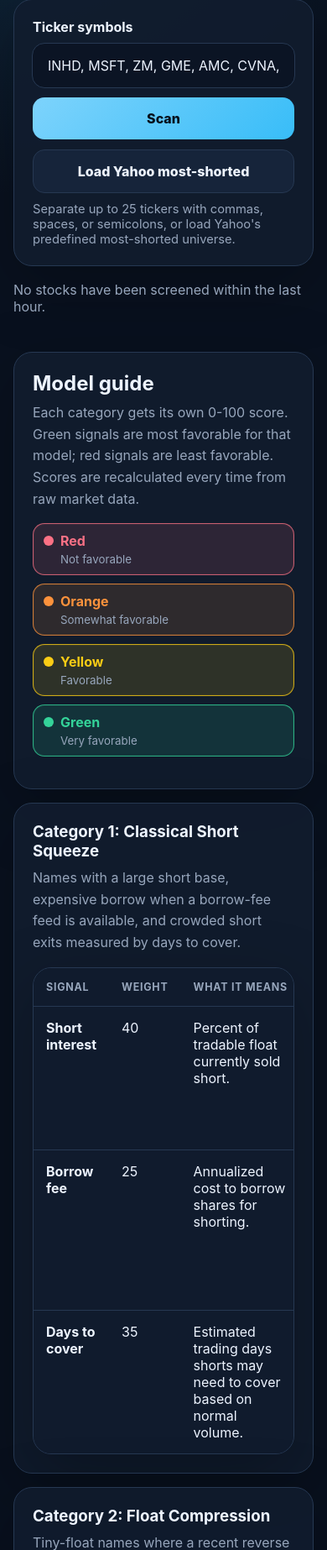
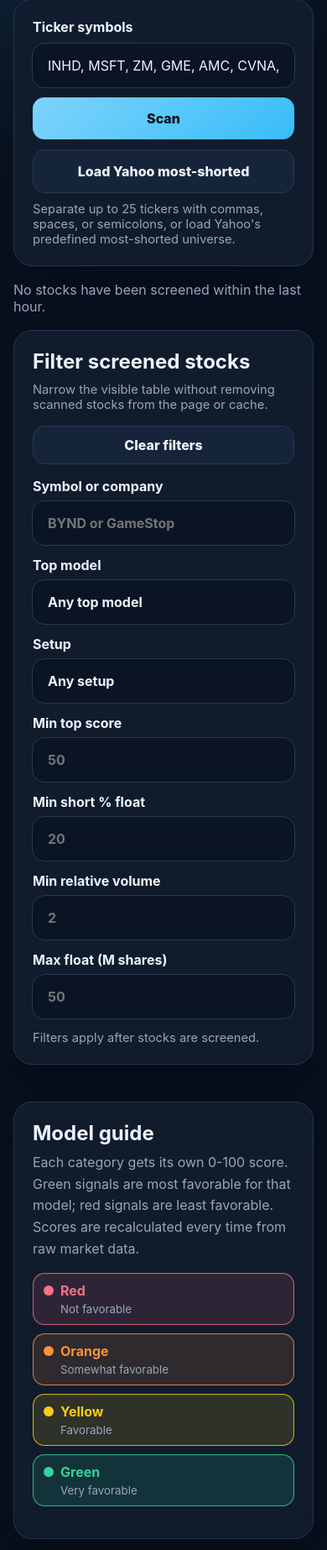
Before and after one commit to agorevski/SqueezeScanner, a FastAPI app: page / in a window 390 px wide. Shown: the part 278-2124 px from the top of the page at 84% size. Run offline with FastAPI, Linux system fonts and the light colour scheme; data that the repository does not hold is empty.

Commit message:
Add stock result filters and snapshot history
Co-authored-by: Copilot <223556219+Copilot@users.noreply.github.com>

```diff
--- a/src/squeeze_scanner/static/app.js
+++ b/src/squeeze_scanner/static/app.js
@@ -4,6 +4,24 @@ const mostShortedButton = document.querySelector("#most-shorted-button");
 const statusEl = document.querySelector("#status");
 const resultsEl = document.querySelector("#results");
 const summaryEl = document.querySelector("#summary");
+const filterStatusEl = document.querySelector("#filter-status");
+const filterSearchEl = document.querySelector("#filter-search");
+const filterModelEl = document.querySelector("#filter-model");
+const filterRiskEl = document.querySelector("#filter-risk");
+const filterMinScoreEl = document.querySelector("#filter-min-score");
+const filterMinShortFloatEl = document.querySelector("#filter-min-short-float");
+const filterMinRelativeVolumeEl = document.querySelector("#filter-min-relative-volume");
+const filterMaxFloatEl = document.querySelector("#filter-max-float");
+const clearFiltersButton = document.querySelector("#clear-filters");
+const filterControls = [
+  filterSearchEl,
+  filterModelEl,
+  filterRiskEl,
+  filterMinScoreEl,
+  filterMinShortFloatEl,
+  filterMinRelativeVolumeEl,
+  filterMaxFloatEl,
+].filter(Boolean);
 
 const screenedResults = new Map();
 
@@ -58,6 +76,18 @@ document.addEventListener("keydown", (event) => {
   document
     .querySelectorAll(".has-tooltip.tooltip-open")
     .forEach((element) => element.classList.remove("tooltip-open"));
+});
+
+filterControls.forEach((control) => {
+  control.addEventListener("input", renderScreenedResults);
+  control.addEventListener("change", renderScreenedResults);
+});
+
+clearFiltersButton?.addEventListener("click", () => {
+  filterControls.forEach((control) => {
+    control.value = "";
+  });
+  renderScreenedResults();
 });
 
 form.addEventListener("submit", async (event) => {
@@ -179,6 +209,28 @@ function applyModelMetadata(model) {
     ]),
   );
   modelOrder = model.models.map((scoringModel) => scoringModel.key);
+  renderModelFilterOptions();
+}
+
+function renderModelFilterOptions() {
+  if (!filterModelEl || !modelOrder.length) {
+    return;
+  }
+
+  const currentValue = filterModelEl.value;
+  filterModelEl.innerHTML = `
+    <option value="">Any top model</option>
+    ${modelOrder
+      .map((key) => {
+        const definition = modelDefinition(key);
+        return `<option value="${escapeHtml(key)}">${escapeHtml(definition.label)}</option>`;
+      })
+      .join("")}
+  `;
+
+  if ([...filterModelEl.options].some((option) => option.value === currentValue)) {
+    filterModelEl.value = currentValue;
+  }
 }
 
 async function fetchJson(url, options = {}) {
@@ -227,13 +279,15 @@ function sortedScreenedResults() {
 }
 
 function renderScreenedResults() {
-  const results = sortedScreenedResults();
-  renderSummary(results);
-  renderResults(results);
+  const allResults = sortedScreenedResults();
+  const visibleResults = filterScreenedResults(allResults);
+  renderSummary(visibleResults, allResults.length);
+  renderFilterStatus(visibleResults.length, allResults.length);
+  renderResults(visibleResults, allResults.length);
 }
 
-function renderSummary(results) {
-  if (!results.length) {
+function renderSummary(results, totalCount) {
+  if (!totalCount) {
     summaryEl.innerHTML = "";
     return;
   }
@@ -247,7 +301,7 @@ function renderSummary(results) {
   const best = results[0];
 
   summaryEl.innerHTML = `
-    ${summaryCard("Screened", results.length)}
+    ${summaryCard("Showing", `${results.length}/${totalCount}`)}
     ${summaryCard("High setups", highCount)}
     ${summaryCard("Watchlist", watchCount)}
     ${summaryCard("Top score", best ? `${best.symbol} ${best.score}` : "None")}
@@ -263,9 +317,112 @@ function summaryCard(label, value) {
   `;
 }
 
-function renderResults(results) {
+function filterScreenedResults(results) {
+  const filters = currentFilters();
+  return results.filter((result) => matchesFilters(result, filters));
+}
+
+function currentFilters() {
+  const maxFloatMillions = numberFilterValue(filterMaxFloatEl);
+  return {
+    search: (filterSearchEl?.value || "").trim().toUpperCase(),
+    model: filterModelEl?.value || "",
+    risk: filterRiskEl?.value || "",
+    minScore: numberFilterValue(filterMinScoreEl),
+    minShortFloat: numberFilterValue(filterMinShortFloatEl),
+    minRelativeVolume: numberFilterValue(filterMinRelativeVolumeEl),
+    maxFloatShares: maxFloatMillions === null ? null : maxFloatMillions * 1_000_000,
+  };
+}
+
+function numberFilterValue(element) {
+  if (!element || element.value.trim() === "") {
+    return null;
+  }
+
+  const value = Number(element.value);
+  return Number.isFinite(value) ? value : null;
+}
+
+function matchesFilters(result, filters) {
+  const metrics = result.metrics || {};
+  const searchableText = `${result.symbol} ${result.company_name || ""}`.toUpperCase();
+
+  if (filters.search && !searchableText.includes(filters.search)) {
+    return false;
+  }
+  if (filters.model && result.primary_model !== filters.model) {
+    return false;
+  }
+  if (filters.risk && result.risk_level !== filters.risk) {
+    return false;
+  }
+  if (!meetsMinimum(result.score, filters.minScore)) {
+    return false;
+  }
+  if (!meetsMinimum(metrics.short_percent_float, filters.minShortFloat)) {
+    return false;
+  }
+  if (!meetsMinimum(metrics.relative_volume, filters.minRelativeVolume)) {
+    return false;
+  }
+  if (!meetsMaximum(metrics.float_shares, filters.maxFloatShares)) {
+    return false;
+  }
+
+  return true;
+}
+
+function meetsMinimum(value, minimum) {
+  if (minimum === null) {
+    return true;
+  }
+
+  return typeof value === "number" && value >= minimum;
+}
+
+function meetsMaximum(value, maximum) {
+  if (maximum === null) {
+    return true;
+  }
+
+  return typeof value === "number" && value <= maximum;
+}
+
+function renderFilterStatus(visibleCount, totalCount) {
+  if (!filterStatusEl) {
+    return;
+  }
+
+  if (!totalCount) {
+    filterStatusEl.textContent = "Filters apply after stocks are screened.";
+    return;
+  }
+
+  const filters = currentFilters();
+  const active = hasActiveFilters(filters);
+  filterStatusEl.textContent = active
+    ? `Showing ${visibleCount} of ${totalCount} screened stock${totalCount === 1 ? "" : "s"}.`
+    : `Showing all ${totalCount} screened stock${totalCount === 1 ? "" : "s"}.`;
+}
+
+function hasActiveFilters(filters) {
+  return Boolean(
+    filters.search ||
+      filters.model ||
+      filters.risk ||
+      filters.minScore !== null ||
+      filters.minShortFloat !== null ||
+      filters.minRelativeVolume !== null ||
+      filters.maxFloatShares !== null,
+  );
+}
+
+function renderResults(results, totalCount) {
   if (!results.length) {
-    resultsEl.innerHTML = "";
+    resultsEl.innerHTML = totalCount
+      ? `<div class="panel empty-results">No screened stocks match the current filters.</div>`
+      : "";
     return;
   }
 
--- a/src/squeeze_scanner/static/styles.css
+++ b/src/squeeze_scanner/static/styles.css
@@ -97,13 +97,15 @@ label {
 }
 
 input,
+select,
 button {
   border: 0;
   border-radius: 14px;
   font: inherit;
 }
 
-input {
+input,
+select {
   min-width: 0;
   padding: 16px 18px;
   background: #0b1424;
@@ -111,8 +113,13 @@ input {
   outline: 1px solid var(--border);
 }
 
-input:focus {
+input:focus,
+select:focus {
   outline-color: var(--accent-strong);
+}
+
+select {
+  appearance: none;
 }
 
 button {
@@ -162,6 +169,52 @@ button:disabled {
 
 .hint {
   margin: 10px 0 0;
+  font-size: 0.92rem;
+}
+
+.filter-panel {
+  margin: 18px 0 0;
+}
+
+.filter-heading {
+  display: flex;
+  justify-content: space-between;
+  gap: 16px;
+  align-items: start;
+  margin-bottom: 16px;
+}
+
+.filter-heading h2 {
+  margin: 0;
+}
+
+.filter-heading button {
+  padding: 12px 18px;
+}
+
+.filter-grid {
+  display: grid;
+  grid-template-columns: repeat(4, minmax(0, 1fr));
+  gap: 14px;
+}
+
+.filter-grid label {
+  margin: 0;
+}
+
+.filter-grid span {
+  display: block;
+  margin-bottom: 8px;
+}
+
+.filter-grid input,
+.filter-grid select {
+  width: 100%;
+}
+
+.filter-status {
+  margin: 14px 0 0;
+  color: var(--muted);
   font-size: 0.92rem;
 }
 
@@ -275,6 +328,11 @@ tr:last-child td {
   grid-template-columns: repeat(2, minmax(0, 1fr));
   gap: 16px;
   margin-top: 16px;
+}
+
+.empty-results {
+  padding: 22px;
+  color: var(--muted);
 }
 
 .result-card {
@@ -585,9 +643,15 @@ tr:last-child td {
 
 @media (max-width: 820px) {
   .input-row,
+  .filter-heading,
+  .filter-grid,
   .summary-grid,
   .cards {
     grid-template-columns: 1fr;
+  }
+
+  .filter-heading {
+    display: grid;
   }
 
   button {
--- a/src/squeeze_scanner/templates/index.html
+++ b/src/squeeze_scanner/templates/index.html
@@ -43,6 +43,56 @@
       </section>
 
       <section id="status" class="status" aria-live="polite"></section>
+      <section class="panel filter-panel" aria-labelledby="filters-title">
+        <div class="filter-heading">
+          <div>
+            <h2 id="filters-title">Filter screened stocks</h2>
+            <p class="hint">
+              Narrow the visible table without removing scanned stocks from the page or cache.
+            </p>
+          </div>
+          <button id="clear-filters" class="secondary-button" type="button">Clear filters</button>
+        </div>
+        <div class="filter-grid">
+          <label for="filter-search">
+            <span>Symbol or company</span>
+            <input id="filter-search" type="search" placeholder="BYND or GameStop" autocomplete="off" />
+          </label>
+          <label for="filter-model">
+            <span>Top model</span>
+            <select id="filter-model">
+              <option value="">Any top model</option>
+            </select>
+          </label>
+          <label for="filter-risk">
+            <span>Setup</span>
+            <select id="filter-risk">
+              <option value="">Any setup</option>
+              <option value="High setup">High setup</option>
+              <option value="Watchlist">Watchlist</option>
+              <option value="Emerging">Emerging</option>
+              <option value="Low">Low</option>
+            </select>
+          </label>
+          <label for="filter-min-score">
+            <span>Min top score</span>
+            <input id="filter-min-score" type="number" min="0" max="100" step="1" placeholder="50" />
+          </label>
+          <label for="filter-min-short-float">
+            <span>Min short % float</span>
+            <input id="filter-min-short-float" type="number" min="0" step="0.1" placeholder="20" />
+          </label>
+          <label for="filter-min-relative-volume">
+            <span>Min relative volume</span>
+            <input id="filter-min-relative-volume" type="number" min="0" step="0.1" placeholder="2" />
+          </label>
+          <label for="filter-max-float">
+            <span>Max float (M shares)</span>
+            <input id="filter-max-float" type="number" min="0" step="0.1" placeholder="50" />
+          </label>
+        </div>
+        <p id="filter-status" class="filter-status">Filters apply after stocks are screened.</p>
+      </section>
       <section id="summary" class="summary-grid"></section>
       <section id="results" class="results"></section>
 
```
Also changed, not shown: ARCHITECTURE.md (+4 -3 lines), runbook.md (+9 -2 lines), src/squeeze_scanner/cache.py (+60 -0 lines), tests/test_scanner.py (+75 -0 lines), readme.md.
